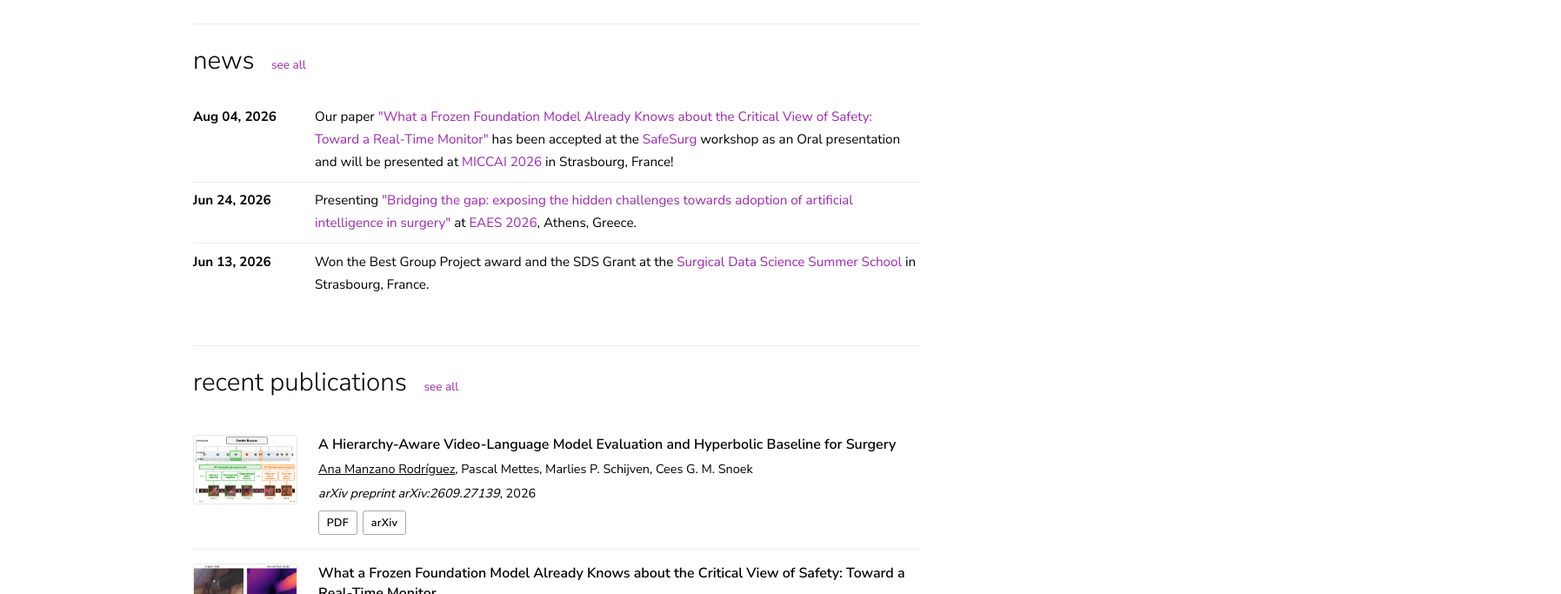
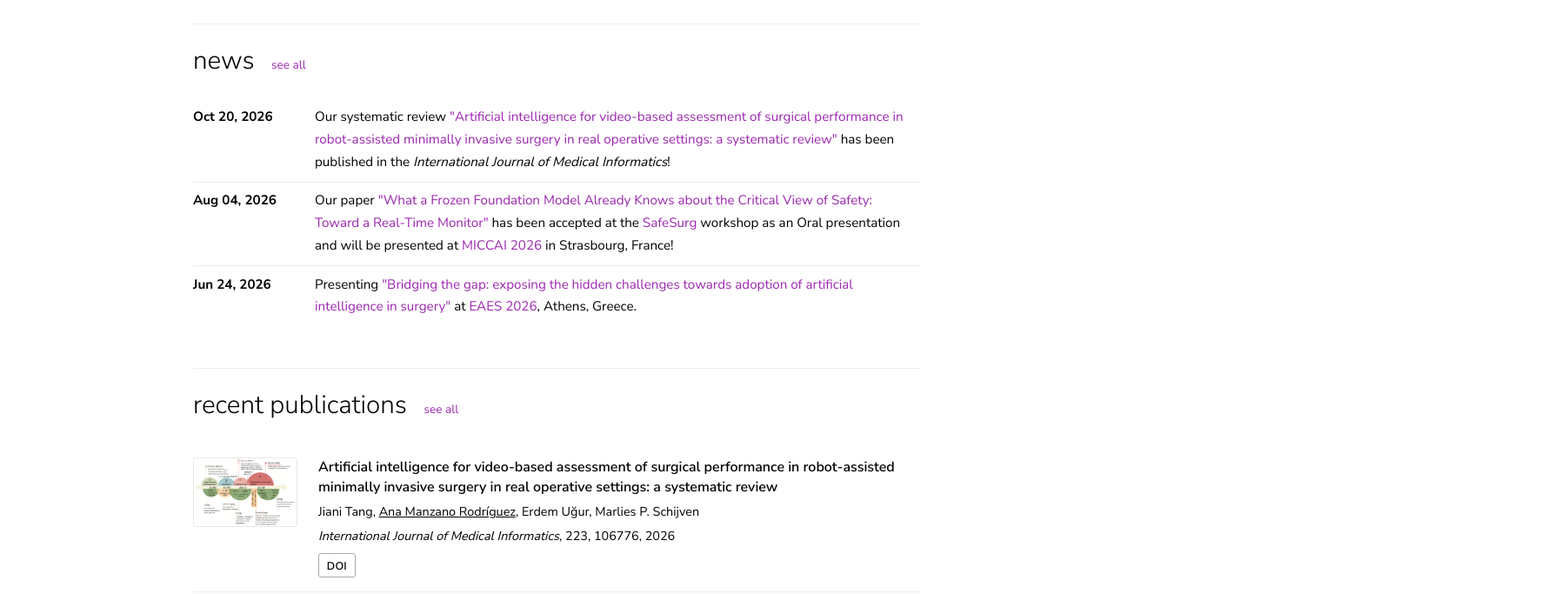
Before and after one commit to amanzanorodriguez/amanzanorodriguez.github.io, a plain HTML site: page index.html in a window 1280 px wide. Shown: the part 880-1563 px from the top of the page at 87% size, 1795 px wide, since content can reach past the window. Drawn offline with Linux system fonts and the light colour scheme.

Commit message:
Update index.html

```diff
--- a/index.html
+++ b/index.html
@@ -85,6 +85,13 @@
   <table class="news-table">
     <tbody>
       <tr>
+        <td class="date-cell">Oct 20, 2026</td>
+        <td>
+          Our systematic review <a href="https://doi.org/10.1016/j.ijmedinf.2026.106776" target="_blank">"Artificial intelligence for video-based assessment of surgical performance in robot-assisted minimally invasive surgery in real operative settings: a systematic review"</a>
+          has been published in the <em>International Journal of Medical Informatics</em>!
+        </td>
+      </tr>
+      <tr>
         <td class="date-cell">Aug 04, 2026</td>
         <td>Our paper <a href="https://papers.miccai.org/miccai-2026-sat/paper/SafeSurg_020.pdf" target="_blank">"What a Frozen Foundation Model Already Knows about the Critical View of Safety: Toward a Real-Time Monitor"</a> has been accepted at the <a href="https://camma-public.github.io/safesurg-workshop/" target="_blank">SafeSurg</a> workshop as an Oral presentation and will be presented at <a href="https://conferences.miccai.org/2026/" target="_blank">MICCAI 2026</a> in Strasbourg, France!</td>
       </tr>
@@ -92,17 +99,24 @@
         <td class="date-cell">Jun 24, 2026</td>
         <td>Presenting <a href="https://academic.oup.com/bjs/article/112/1/znae271/7906649" target="_blank">"Bridging the gap: exposing the hidden challenges towards adoption of artificial intelligence in surgery"</a> at <a href="https://eaes.eu/eaes-annual-congress/" target="_blank">EAES 2026</a>, Athens, Greece. </td>
       </tr>
-      <tr>
-        <td class="date-cell">Jun 13, 2026</td>
-        <td>
-          Won the Best Group Project award and the SDS Grant at the <a href="https://www.edu4sds.org" target="_blank">Surgical Data Science Summer School</a> in Strasbourg, France.
-        </td>
-      </tr>
     </tbody>
   </table>
 
   <!-- PUBLICATIONS PREVIEW -->
   <h2 class="sub-head">recent publications <a href="publications.html" class="view-all">see all</a></h2>
+  <div class="pub-item" style="border-top: none;" data-title="artificial intelligence video-based assessment surgical performance robot-assisted minimally invasive surgery systematic review tang ugur schijven international journal medical informatics">
+    <img src="assets/img/jiani.png" alt="" class="pub-thumb">
+    <div class="pub-details">
+      <div class="pub-title">Artificial intelligence for video-based assessment of surgical performance in robot-assisted minimally invasive surgery in real operative settings: a systematic review</div>
+      <div class="pub-authors">Jiani Tang, <span class="me">Ana Manzano Rodríguez</span>, Erdem Uğur, Marlies P. Schijven</div>
+      <div class="pub-venue"><em>International Journal of Medical Informatics</em>, 223, 106776, 2026</div>
+      <div class="pub-buttons">
+        <a href="https://doi.org/10.1016/j.ijmedinf.2026.106776" target="_blank" class="pub-btn">DOI</a>
+      </div>
+    </div>
+  </div>
+
+  <div class="pub-item" data-title="hierarchy-aware video-language model evaluation hyperbolic baseline surgery mettes schijven snoek arxiv">
   <div class="pub-item" style="border-top: none;" data-title="hierarchy-aware video-language model evaluation hyperbolic baseline surgery mettes schijven snoek arxiv">
     <img src="assets/img/hi.png" alt="" class="pub-thumb">
     <div class="pub-details">
```
